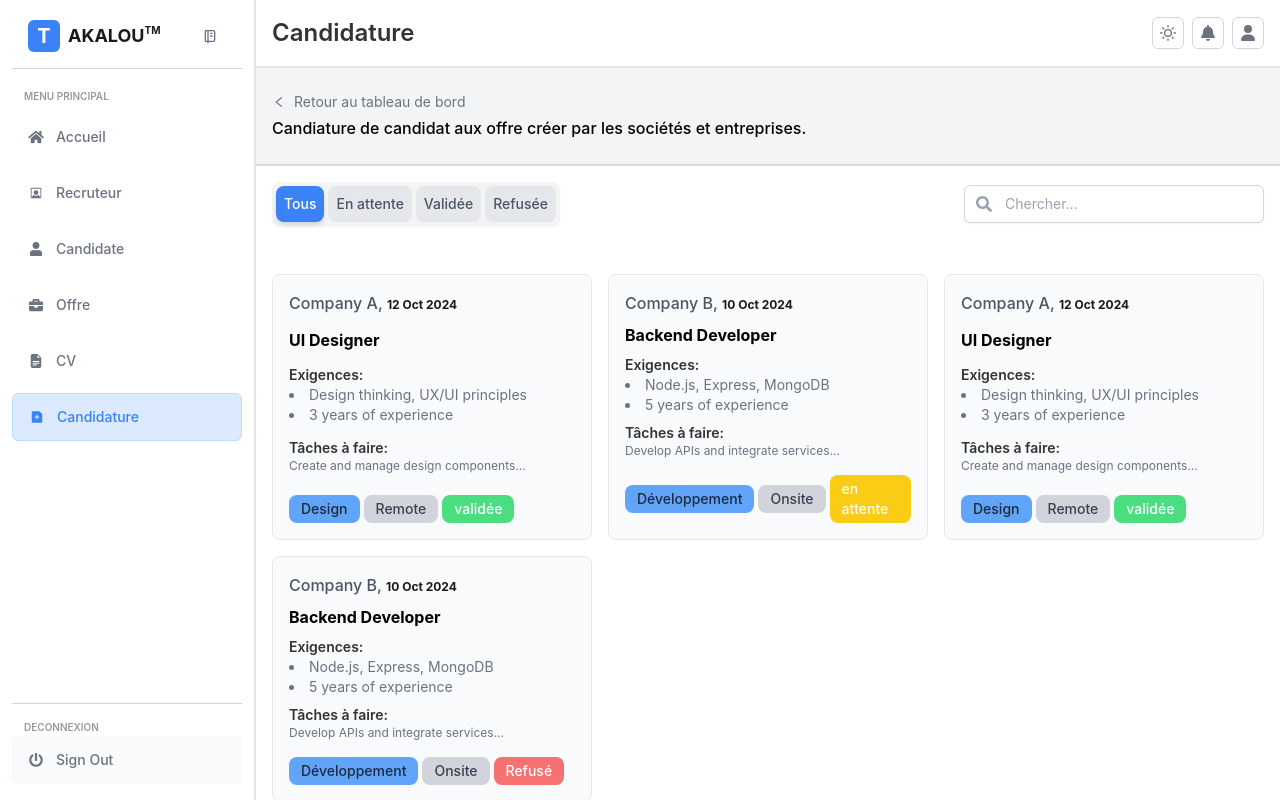
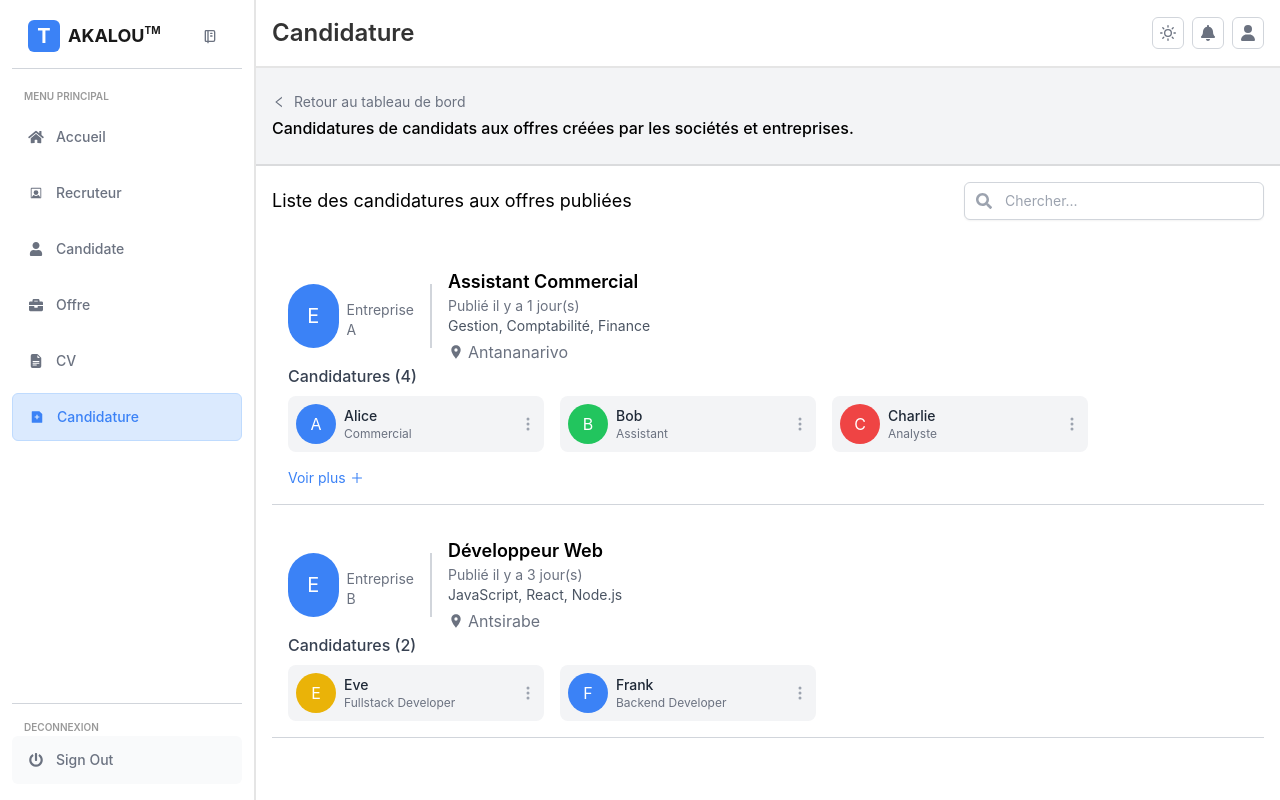
Before and after one commit to sahineFaniria/Adequation-profil-poste, a React (Create React App) app: page /admin.com/candidature in a window 1280 px wide. Built offline with nearby package versions, Linux system fonts and the light colour scheme.

Commit message:
Candidature update

```diff
--- a/src/Components/Admin/Contenu/CandidatureA.jsx
+++ b/src/Components/Admin/Contenu/CandidatureA.jsx
@@ -1,146 +1,62 @@
-import React, { useState } from 'react';
+import React from 'react';
 import { Link } from 'react-router-dom';
 import Search from '../../../ui/Dashboard/Search';
 import { AiOutlineLeft } from 'react-icons/ai';
-import OffreCard from '../../../ui/Dashboard/Content/OffreCard';
+import CandidatureCard from '../../../ui/Dashboard/Content/CandCard';
 
 export default function CandidatureA() {
-  // Gestion de l'état pour l'onglet actif
-  const [activeTab, setActiveTab] = useState('tous');
-
-  // Fonction pour changer d'onglet
-  const handleTabChange = (tab) => {
-    setActiveTab(tab);
-  };
-
-
-
-  const offres = [
+  // Example offers with candidates
+  const offers = [
     {
-      entreprise: 'Company A',
-      datePublication: '12 Oct 2024',
-      titrePoste: 'UI Designer',
-      competence: 'Design thinking, UX/UI principles',
-      experience: '3 years of experience',
-      taches: 'Create and manage design components...',
-      statut: 'validée',
-      typePoste: 'Design',
-      modeTravail: 'Remote'
+      company: 'Entreprise A',
+      jobTitle: 'Assistant Commercial',
+      daysPublished: 1,
+      requirements: ['Gestion', 'Comptabilité', 'Finance'],
+      location: 'Antananarivo',
+      candidates: [
+        { name: 'Alice', role: 'Commercial', bgColor: 'blue', experience: '3 years', skills: ['Gestion', 'Comptabilité'] },
+        { name: 'Bob', role: 'Assistant', bgColor: 'green', experience: '2 years', skills: ['Finance', 'Gestion'] },
+        { name: 'Charlie', role: 'Analyste', bgColor: 'red', experience: '5 years', skills: ['Comptabilité', 'Finance'] },
+        { name: 'Diana', role: 'Comptable', bgColor: 'purple', experience: '4 years', skills: ['Comptabilité', 'Audit'] },
+      ]
     },
     {
-      entreprise: 'Company B',
-      datePublication: '10 Oct 2024',
-      titrePoste: 'Backend Developer',
-      competence: 'Node.js, Express, MongoDB',
-      experience: '5 years of experience',
-      taches: 'Develop APIs and integrate services...',
-      statut: 'en attente',
-      typePoste: 'Développement',
-      modeTravail: 'Onsite'
-    },
-    {
-      entreprise: 'Company A',
-      datePublication: '12 Oct 2024',
-      titrePoste: 'UI Designer',
-      competence: 'Design thinking, UX/UI principles',
-      experience: '3 years of experience',
-      taches: 'Create and manage design components...',
-      statut: 'validée',
-      typePoste: 'Design',
-      modeTravail: 'Remote'
-    },
-    {
-      entreprise: 'Company B',
-      datePublication: '10 Oct 2024',
-      titrePoste: 'Backend Developer',
-      competence: 'Node.js, Express, MongoDB',
-      experience: '5 years of experience',
-      taches: 'Develop APIs and integrate services...',
-      statut: 'Refusé',
-      typePoste: 'Développement',
-      modeTravail: 'Onsite'
-    },
+      company: 'Entreprise B',
+      jobTitle: 'Développeur Web',
+      daysPublished: 3,
+      requirements: ['JavaScript', 'React', 'Node.js'],
+      location: 'Antsirabe',
+      candidates: [
+        { name: 'Eve', role: 'Fullstack Developer', bgColor: 'yellow', experience: '4 years', skills: ['JavaScript', 'React'] },
+        { name: 'Frank', role: 'Backend Developer', bgColor: 'blue', experience: '6 years', skills: ['Node.js', 'Express'] },
+      ]
+    }
   ];
-
-  // Function to filter CVs based on active tab
-  const filtered = offres.filter(offre => activeTab === "tous" || offre.statut === activeTab);
 
   return (
     <div>
-      {/* Header avec le lien retour et le titre */}
+      {/* Header with Back Link */}
       <div className="w-full py-6 p-4 flex items-start flex-col justify-center gap-1 bg-gray-100 border-b-2 border-black/10">
-        <Link
-          to="/admin.com"
-          className="text-sm flex items-center gap-2 text-gray-500 hover:cursor-pointer hover:text-blue-400"
-        >
+        <Link to="/admin.com" className="text-sm flex items-center gap-2 text-gray-500 hover:text-blue-400">
           <AiOutlineLeft /> Retour au tableau de bord
         </Link>
-        <p className="font-medium">Candiature de candidat aux offre créer par les sociétés et entreprises.</p>
+        <p className="font-medium">Candidatures de candidats aux offres créées par les sociétés et entreprises.</p>
       </div>
 
-      {/* Barre de recherche et navigation des onglets */}
+      {/* Search Bar */}
       <div className="w-full p-4 flex items-center justify-between">
-        {/* Navigation des statuts */}
-        <div className="flex gap-1 justify-center bg-gray-100 p-1 rounded-lg shadow-sm">
-            {/* Onglet "Tous" */}
-            <div
-              className={`cursor-pointer whitespace-nowrap py-2 px-2 rounded-lg text-sm font-medium transition-all duration-300 ${
-                activeTab === 'tous' ? 'bg-blue-500 text-white shadow-md' : 'bg-gray-200 text-gray-600'
-              } hover:bg-blue-400 hover:text-white`}
-              onClick={() => handleTabChange('tous')}
-            >
-              Tous
-            </div>
-            {/* Onglet "En attente" */}
-            <div
-              className={`cursor-pointer whitespace-nowrap py-2 px-2 rounded-lg text-sm font-medium transition-all duration-300 ${
-                activeTab === 'en attente' ? 'bg-blue-500 text-white shadow-md' : 'bg-gray-200 text-gray-600'
-              } hover:bg-blue-400 hover:text-white`}
-              onClick={() => handleTabChange('en attente')}
-            >
-              En attente
-            </div>
-
-            {/* Onglet "Validée" */}
-            <div
-              className={`cursor-pointer py-2 px-2 rounded-lg text-sm font-medium transition-all duration-300 ${
-                activeTab === 'validée' ? 'bg-blue-500 text-white shadow-md' : 'bg-gray-200 text-gray-600'
-              } hover:bg-blue-400 hover:text-white`}
-              onClick={() => handleTabChange('validée')}
-            >
-              Validée
-            </div>
-
-            {/* Onglet "Refusée" */}
-            <div
-              className={`cursor-pointer py-2 px-2 rounded-lg text-sm font-medium transition-all duration-300 ${
-                activeTab === 'refusée' ? 'bg-blue-500 text-white shadow-md' : 'bg-gray-200 text-gray-600'
-              } hover:bg-blue-400 hover:text-white`}
-              onClick={() => handleTabChange('refusée')}
-            >
-              Refusée
-            </div>
-          </div>
+        <p className="text-lg">Liste des candidatures aux offres publiées</p>
         <div className="flex gap-2">
           <Search />
         </div>
       </div>
 
-
-      {/* Contenu affiché selon l'onglet actif */}
+      {/* Candidature Cards */}
       <div className="p-4">
-
-
-        <div className="grid grid-cols-1 md:grid-cols-2 lg:grid-cols-3 gap-4 mt-4">
-          {filtered.map((offre, index) => (
-            <OffreCard key={index} offre={offre} />
-          ))}
-        </div>
-
-
-
-
+        {offers.map((offer, index) => (
+          <CandidatureCard key={index} offer={offer} />
+        ))}
       </div>
     </div>
-  )
+  );
 }
--- a/src/Components/Admin/Contenu/OffreA.jsx
+++ b/src/Components/Admin/Contenu/OffreA.jsx
@@ -56,7 +56,7 @@ export default function OffreA() {
       competence: 'Node.js, Express, MongoDB',
       experience: '5 years of experience',
       taches: 'Develop APIs and integrate services...',
-      statut: 'Refusé',
+      statut: 'refusée',
       typePoste: 'Développement',
       modeTravail: 'Onsite'
     },
--- /dev/null
+++ b/src/ui/Dashboard/Content/CandCard.jsx
@@ -0,0 +1,79 @@
+import React, { useState } from 'react';
+import { BsThreeDotsVertical } from 'react-icons/bs';
+import { MdLocationOn } from 'react-icons/md';
+import { AiOutlinePlus } from 'react-icons/ai';
+import CandidateModal from '../Modal/CandModal';
+
+export default function CandidatureCard({ offer }) {
+  const [showModal, setShowModal] = useState(false);
+  const [expanded, setExpanded] = useState(false);
+
+  // Show up to 3 candidates by default
+  const displayedCandidates = expanded ? offer.candidates : offer.candidates.slice(0, 3);
+
+  return (
+    <div className="bg-white border-b border-gray-300 p-4 mb-4 w-full">
+      {/* Job offer details */}
+      <div className="flex flex-col md:flex-row justify-between items-start md:items-center">
+        <div className="flex flex-col md:flex-row items-center w-full">
+          {/* Left Side: Company Icon and Name */}
+          <div className="flex items-center justify-center w-24 md:w-36 pr-4 border-r-2 border-gray-300">
+            <div className="bg-blue-500 text-white rounded-full h-16 w-16 flex items-center justify-center text-xl">
+              {offer.company[0]} {/* First letter of company name */}
+            </div>
+            <p className="mt-2 text-sm text-gray-500 text-center md:text-left md:ml-2">{offer.company}</p>
+          </div>
+
+          {/* Right Side: Job Details */}
+          <div className="flex-grow pl-4">
+            <h3 className="text-lg font-semibold text-black">{offer.jobTitle}</h3>
+            <p className="text-sm text-gray-500">Publié il y a {offer.daysPublished} jour(s)</p>
+            <p className="text-sm text-gray-600">{offer.requirements.join(', ')}</p>
+            <div className="flex items-center text-gray-500 mt-1">
+              <MdLocationOn className="mr-1" /> {offer.location}
+            </div>
+          </div>
+        </div>
+      </div>
+
+
+      {/* Candidates Section */}
+      <div>
+        <p className="font-medium text-gray-700 mb-2">Candidatures ({offer.candidates.length})</p>
+        <div className="flex flex-wrap gap-4">
+          {displayedCandidates.map((candidate, index) => (
+            <div key={index} className="flex items-center justify-between bg-gray-100 p-2 rounded-lg w-full sm:w-48 md:w-64">
+              <div className="flex items-center">
+                <div className={`bg-${candidate.bgColor}-500 text-white rounded-full h-10 w-10 flex items-center justify-center`}>
+                  {candidate.name[0]} {/* First letter of candidate's name */}
+                </div>
+                <div className="ml-2">
+                  <p className="text-sm font-medium text-gray-800">{candidate.name}</p>
+                  <p className="text-xs text-gray-500">{candidate.role}</p>
+                </div>
+              </div>
+              <BsThreeDotsVertical
+                className="text-gray-400 cursor-pointer"
+                onClick={() => setShowModal(true)}
+              />
+            </div>
+          ))}
+        </div>
+
+        {/* Show more/less button */}
+        {offer.candidates.length > 3 && (
+          <button
+            className="mt-4 text-blue-500 flex items-center gap-1 text-sm"
+            onClick={() => setExpanded(!expanded)}
+          >
+            {expanded ? 'Voir moins' : 'Voir plus'}
+            <AiOutlinePlus className={`${expanded ? 'rotate-45' : ''} transition-transform`} />
+          </button>
+        )}
+      </div>
+
+      {/* Candidate Modal */}
+      {showModal && <CandidateModal candidate={offer.candidates[0]} onClose={() => setShowModal(false)} />}
+    </div>
+  );
+}
--- /dev/null
+++ b/src/ui/Dashboard/Modal/CandModal.jsx
@@ -0,0 +1,22 @@
+import React from 'react';
+
+export default function CandidateModal({ candidate, onClose }) {
+  return (
+    <div className="fixed inset-0 bg-black bg-opacity-50 flex items-center justify-center z-50">
+      <div className="bg-white rounded-lg p-6 w-96">
+        <h2 className="text-lg font-semibold mb-4">Détails du candidat</h2>
+        <p><strong>Nom:</strong> {candidate.name}</p>
+        <p><strong>Poste:</strong> {candidate.role}</p>
+        <p><strong>Expérience:</strong> {candidate.experience}</p>
+        <p><strong>Compétences:</strong> {candidate.skills.join(', ')}</p>
+
+        <button
+          className="mt-4 bg-blue-500 text-white py-2 px-4 rounded-lg"
+          onClick={onClose}
+        >
+          Fermer
+        </button>
+      </div>
+    </div>
+  );
+}
```
